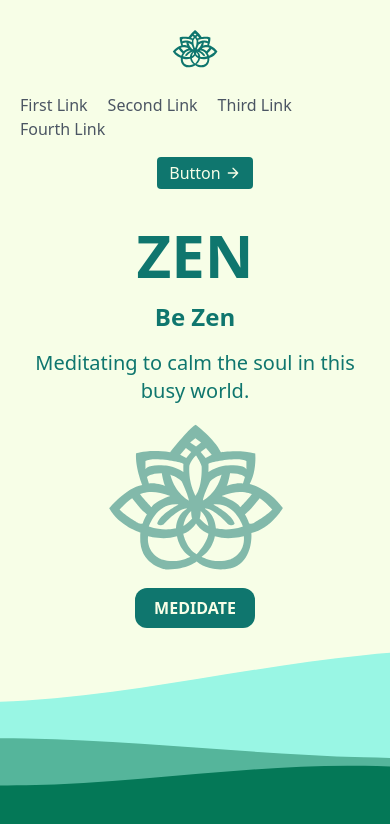
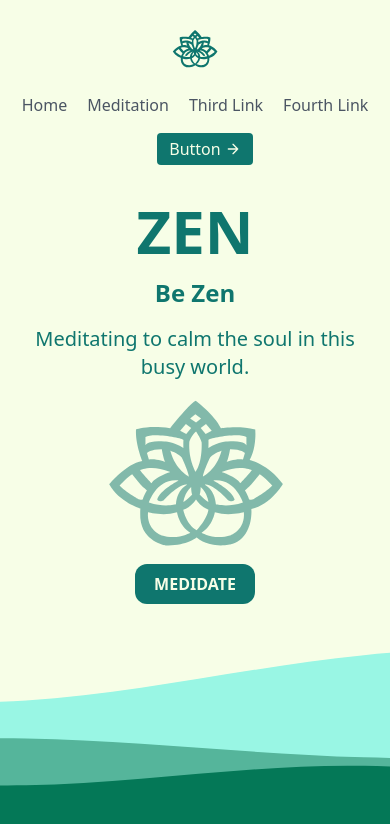
Before and after one commit to wesleywil/zen_app, a React (Vite) app in the folder frontend/: page / in a window 390 px wide. Shown: the top 824 px of the page. Built offline with nearby package versions, Linux system fonts and the light colour scheme.

Commit message:
added links to homepage and navbar

```diff
--- a/frontend/src/components/Navbar/navbar.component.tsx
+++ b/frontend/src/components/Navbar/navbar.component.tsx
@@ -1,3 +1,5 @@
+import { NavLink } from "react-router-dom";
+
 import Logo from "../../assets/LotusLogo.svg";
 
 const Navbar = () => {
@@ -5,18 +7,25 @@ const Navbar = () => {
     <header className="w-full text-gray-600 body-font">
       <div className="container mx-auto flex flex-wrap p-5 flex-col md:flex-row items-center">
         <nav className="flex lg:w-2/5 flex-wrap items-center text-base md:ml-auto">
-          <a className="mr-5 hover:text-gray-900">First Link</a>
-          <a className="mr-5 hover:text-gray-900">Second Link</a>
+          <NavLink to="/" className="mr-5 hover:text-gray-900">
+            Home
+          </NavLink>
+          <NavLink to="/meditation" className="mr-5 hover:text-gray-900">
+            Meditation
+          </NavLink>
           <a className="mr-5 hover:text-gray-900">Third Link</a>
           <a className="hover:text-gray-900">Fourth Link</a>
         </nav>
-        <a className="flex order-first lg:order-none lg:w-1/5 title-font font-medium items-center text-gray-900 lg:items-center lg:justify-center  p-2 mb-4 md:mb-0">
+        <NavLink
+          to="/"
+          className="flex order-first lg:order-none lg:w-1/5 title-font font-medium items-center text-gray-900 lg:items-center lg:justify-center  p-2 mb-4 md:mb-0"
+        >
           <img
             src={Logo}
             alt="zen logo"
             className="w-12 rounded border border-lime-50 hover:border-teal-700 transition duration-700 ease-in-out"
           />
-        </a>
+        </NavLink>
         <div className="lg:w-2/5 inline-flex lg:justify-end ml-5 lg:ml-0">
           <button className="inline-flex items-center text-lime-50 bg-teal-700 hover:bg-cyan-900 border-0 py-1 px-3 focus:outline-none  rounded text-base mt-4 md:mt-0">
             Button
--- a/frontend/src/pages/homepage/homepage.tsx
+++ b/frontend/src/pages/homepage/homepage.tsx
@@ -1,3 +1,5 @@
+import { NavLink } from "react-router-dom";
+
 import Logo from "../../assets/LotusLogo.svg";
 
 const Homepage = () => {
@@ -18,9 +20,12 @@ const Homepage = () => {
           alt="zen logo"
           className="rounded-full meditate mx-auto w-1/2 xl:w-full md:w-full"
         />
-        <button className="text-lime-50 rounded-xl bg-teal-700 hover:bg-cyan-900 w-1/3 mx-auto mt-4 py-2 font-bold transition duration-700	ease-in-out	">
+        <NavLink
+          to="meditation"
+          className="text-center text-lime-50 rounded-xl bg-teal-700 hover:bg-cyan-900 w-1/3 mx-auto mt-4 py-2 font-bold transition duration-700	ease-in-out	"
+        >
           MEDIDATE
-        </button>
+        </NavLink>
       </div>
     </div>
   );
```
